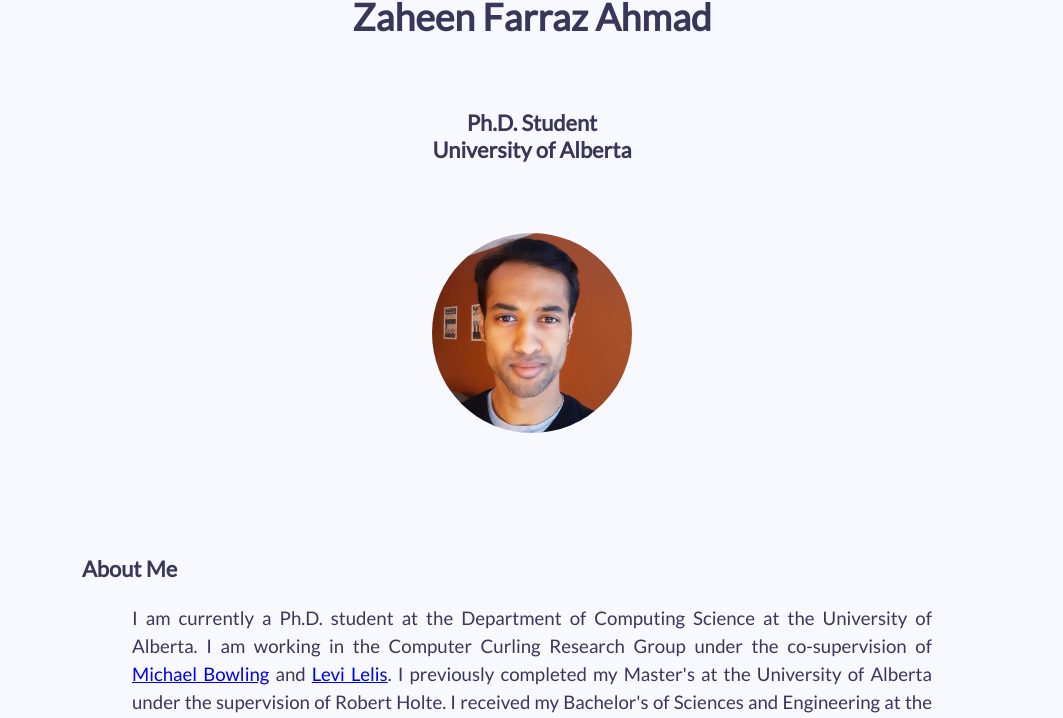
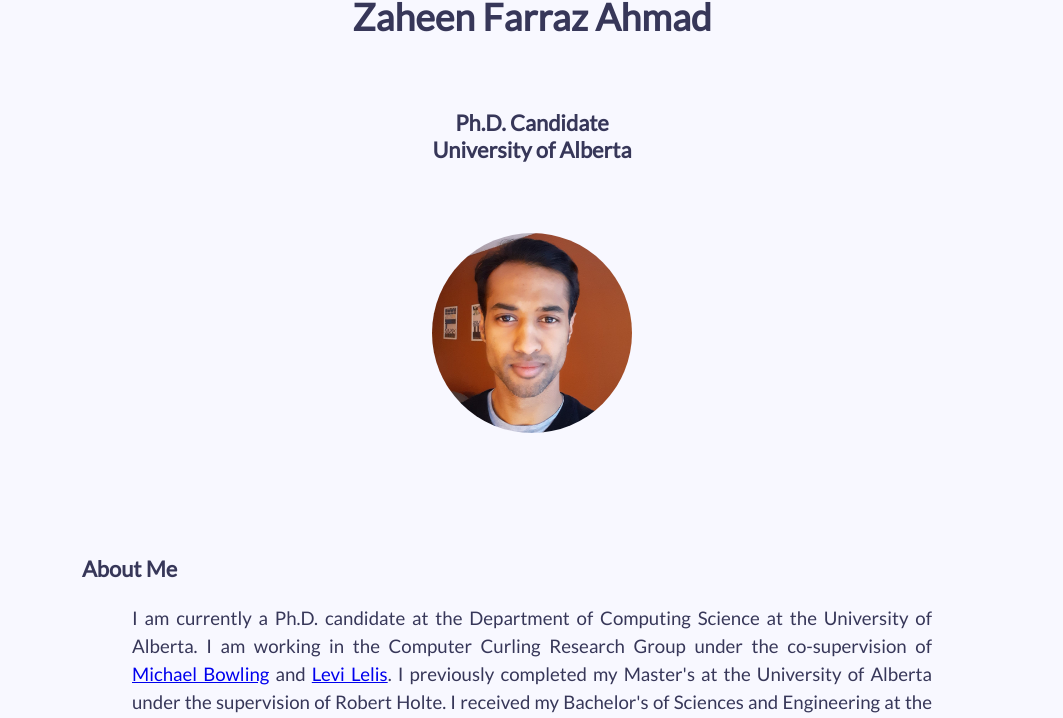
Before and after one commit to zfahmad/zfahmad.github.io, a Jekyll site: the page built from index.html, in a window 1280 px wide. Shown: the part 125-843 px from the top of the page, without its empty margins (108-1171 px from the left). Built offline with Jekyll 4.4.1, drawn with Linux system fonts in a browser that asks for light colours.

Commit message:
Update with new title.

```diff
--- a/index.html
+++ b/index.html
@@ -3,12 +3,12 @@ layout: default
 title: Home
 ---
 <h1 class="main_title_container">{{"Zaheen Farraz Ahmad"}}</h1>
-<h3 class="title_container">{{"Ph.D. Student<br>University of Alberta"}}</h3>
+<h3 class="title_container">{{"Ph.D. Candidate<br>University of Alberta"}}</h3>
 <img class="centered_image" src="assets/images/face.jpg" alt="Trulli" style="align:center;width:200px;height:200px;">
 <div class="container">
 <h3>About Me</h3>
 <p style="text-align:justify;padding-left:50px;padding-right:50px;line-height:1.5">
-I am currently a Ph.D. student at the Department of Computing Science at the
+I am currently a Ph.D. candidate at the Department of Computing Science at the
 University of Alberta. I am working in the Computer Curling
 Research Group under the co-supervision of <a href="https://webdocs.cs.ualberta.ca/~bowling">Michael Bowling</a>
 and <a href="https://webdocs.cs.ualberta.ca/~santanad">Levi Lelis</a>. I previously completed
```
